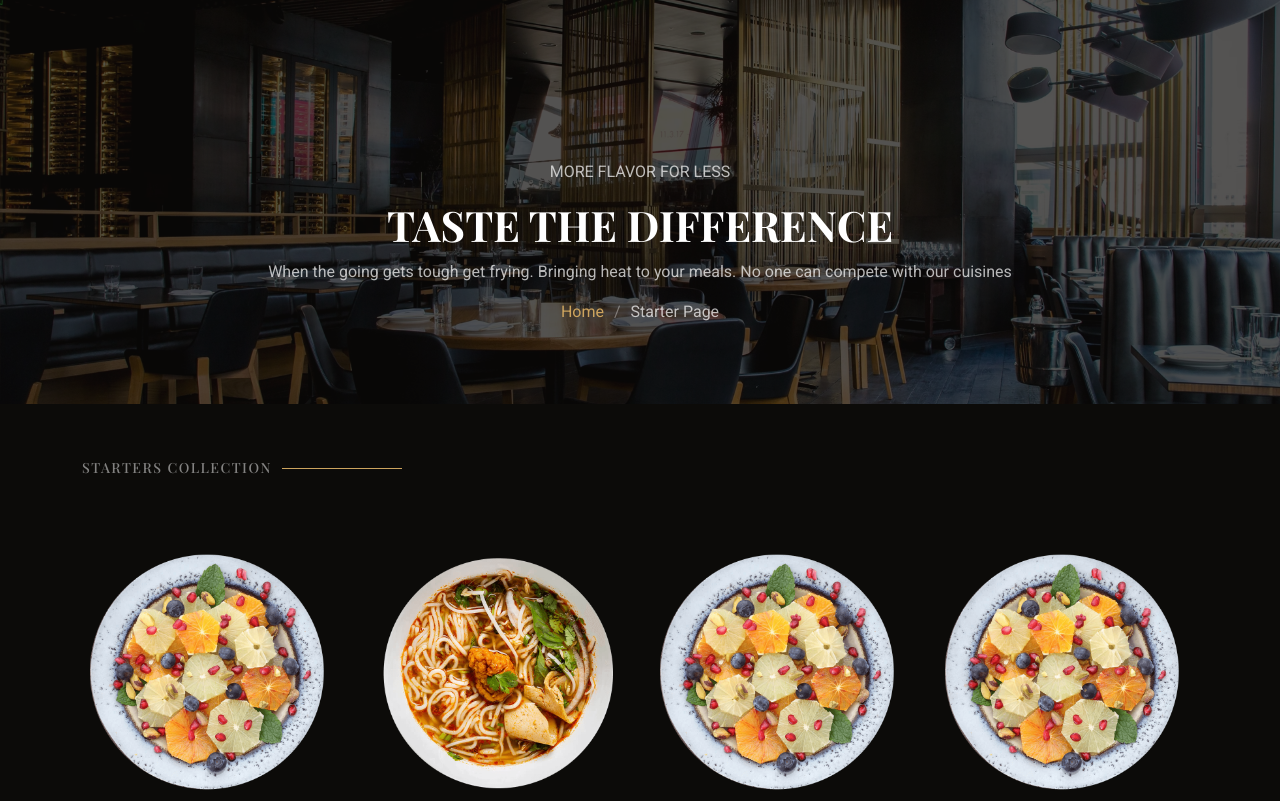
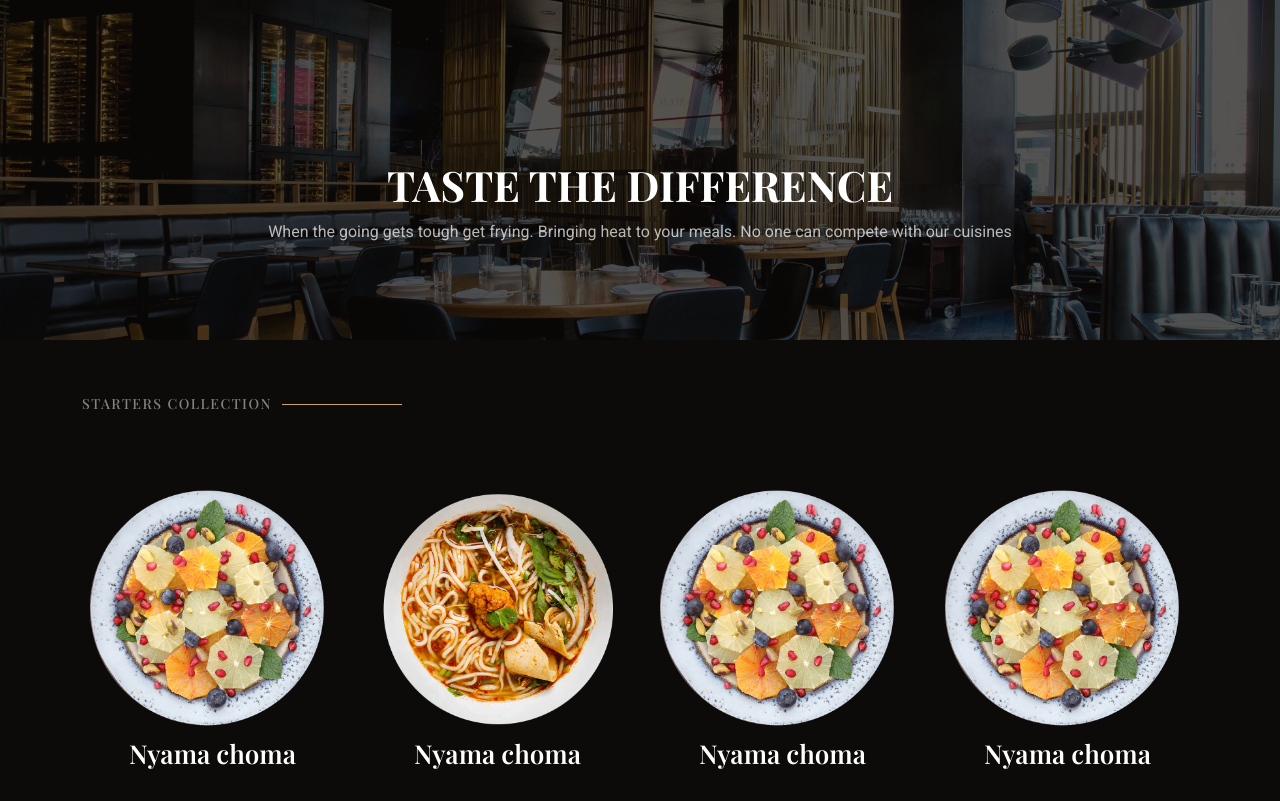
Before and after one commit to mercyogalo/Personal-work, a Django app: page /menu/ in a window 1280 px wide. Shown: the part 78-879 px from the top of the page. Run offline with Django 4.2, Linux system fonts and the light colour scheme; some libraries are stand-ins or nearby versions; some web fonts are replaced.

Commit message:
changed the  hero section for all the pages

```diff
--- a/restaurant/restaurantfeature/templates/base.html
+++ b/restaurant/restaurantfeature/templates/base.html
@@ -126,7 +126,10 @@ background-color:#C8B49B;
   height:100px;
 }
 
-
+.reserve-link{
+  border:2px solid #C8B49B;
+  padding:4px;
+}
 
 .menu .menu-img {
   width: 85px;
--- a/restaurant/restaurantfeature/templates/index.html
+++ b/restaurant/restaurantfeature/templates/index.html
@@ -17,8 +17,12 @@
         </p>
 
         <nav class="breadcrumbs">
+          <ol>
+        <p class="reserve-link">
         <a href="{% url "restaurantfeature:reservation" %}">Reserve Your Table</a>
-        </nav>
+      <p/>
+    </ol>
+  </nav>
 
 
       </div>
--- a/restaurant/restaurantfeature/templates/menu.html
+++ b/restaurant/restaurantfeature/templates/menu.html
@@ -13,16 +13,11 @@
         <!-- Page Title -->
         <div class="page-title position-relative" data-aos="fade" style="background-image: url({% static 'assets/img/page-title-bg.webp' %});">
           <div class="container position-relative">
-            <p>MORE FLAVOR FOR LESS</p>
+
             <h1>TASTE THE DIFFERENCE<br></h1>
             <p>When the going gets tough get frying. Bringing heat to your meals. No one can compete with our cuisines</p>
 
-            <nav class="breadcrumbs">
-              <ol>
-                <li><a href="index.html">Home</a></li>
-                <li class="current">Starter Page</li>
-              </ol>
-            </nav>
+
 
           </div>
         </div><!-- End Page Title -->
```
